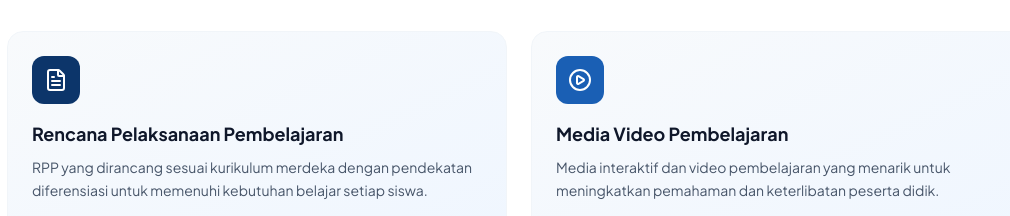
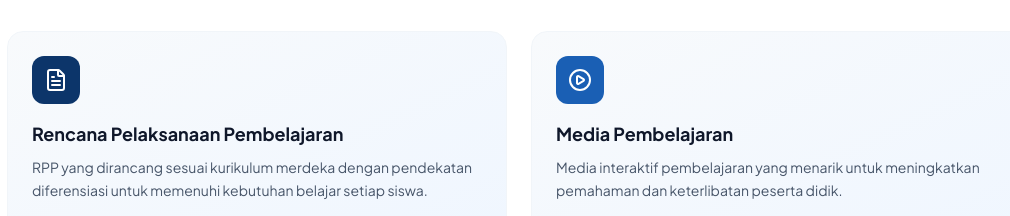
Before and after one commit to byte-webstyle/portfoliomrifaldobs, a plain HTML site: page index.html in a window 1280 px wide. Shown: the part 1760-1976 px from the top of the page, without its empty margins (121-1131 px from the left). Drawn offline with nearby package versions, Linux system fonts and the light colour scheme.

Commit message:
Update index.html

```diff
--- a/index.html
+++ b/index.html
@@ -257,8 +257,8 @@ html, body { height: 100%; margin: 0; }
       <div class="group bg-gradient-to-br from-slate-50 to-blue-50 rounded-2xl p-6 card-hover border border-slate-100">
        <div class="w-12 h-12 rounded-xl bg-[#1a5fb4] flex items-center justify-center mb-4 group-hover:scale-110 transition-transform"><i data-lucide="play-circle" class="w-6 h-6 text-white"></i>
        </div>
-       <h3 class="text-lg font-bold text-slate-900 mb-2">Media Video Pembelajaran</h3>
-       <p class="text-sm text-slate-600 leading-relaxed mb-4">Media interaktif dan video pembelajaran yang menarik untuk meningkatkan pemahaman dan keterlibatan peserta didik.</p><a href="https://www.youtube.com/watch?v=jfrE-fT_4No&t=14s" target="_blank"
+       <h3 class="text-lg font-bold text-slate-900 mb-2">Media Pembelajaran</h3>
+       <p class="text-sm text-slate-600 leading-relaxed mb-4">Media interaktif pembelajaran yang menarik untuk meningkatkan pemahaman dan keterlibatan peserta didik.</p><a href="https://www.youtube.com/watch?v=jfrE-fT_4No&t=14s" target="_blank"
    class="inline-flex items-center gap-1 text-[#0C356A] text-sm font-semibold group-hover:gap-2 transition-all hover:underline">
   Lihat Detail
   <i data-lucide="arrow-right" class="w-4 h-4"></i>
```
